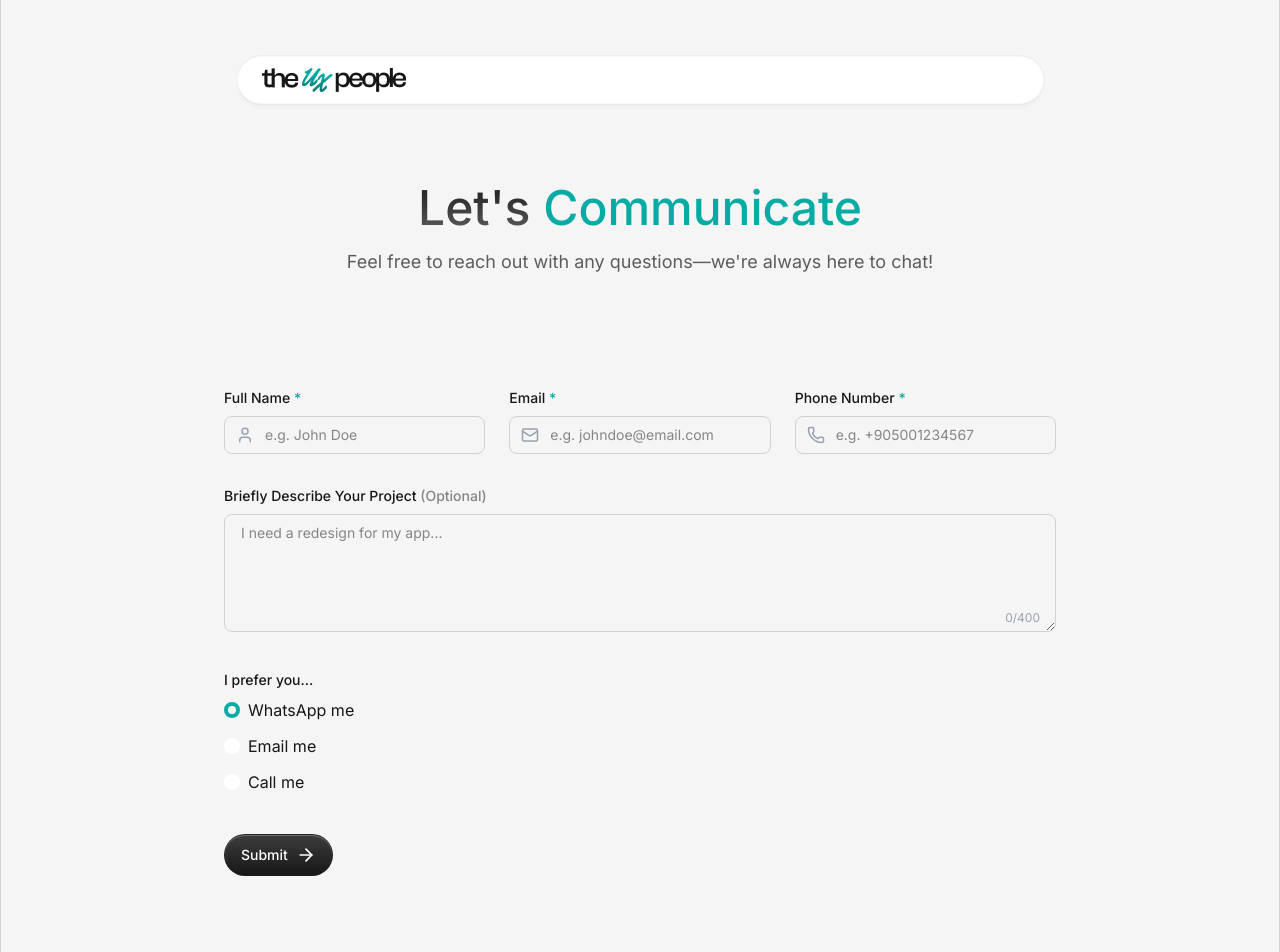
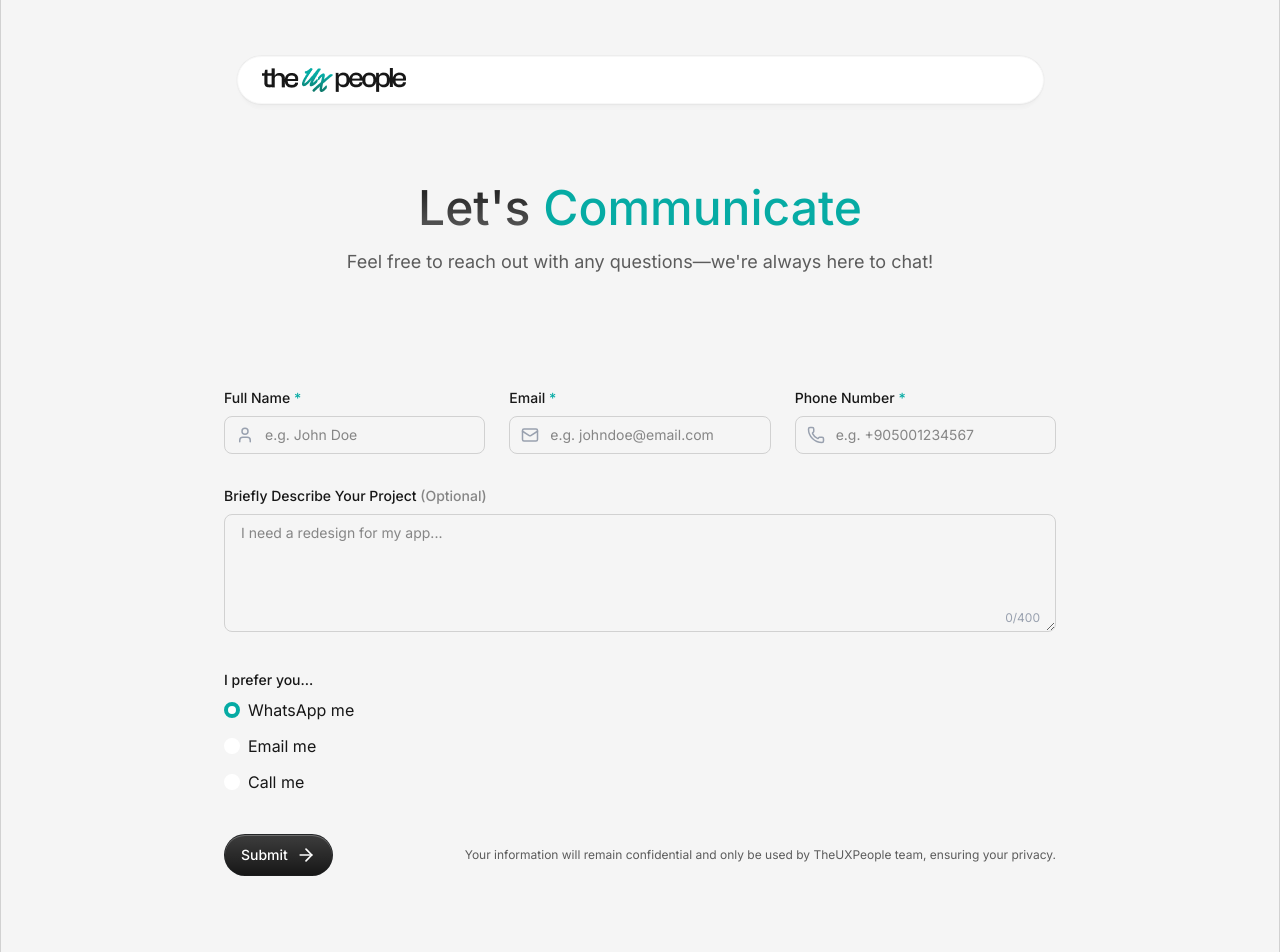
Before and after one commit to uxppl/theuxpeople, a Next.js app: page /contact in a window 1280 px wide. Shown: the top 952 px of the page. Built offline with nearby package versions, Linux system fonts and the light colour scheme; no server answers.

Commit message:
update privacy

```diff
--- a/app/contact/page.tsx
+++ b/app/contact/page.tsx
@@ -223,7 +223,7 @@ const Contact = () => {
             ))}
           </div>
         </div>
-        <div className="flex  pt-2">
+        <div className="flex justify-between items-center  pt-2">
           <Button
             iconPosition="right"
             icon={
@@ -237,6 +237,10 @@ const Contact = () => {
           >
             Submit
           </Button>
+          <p className="text-xs text-sub-color">
+            Your information will remain confidential and only be used by
+            TheUXPeople team, ensuring your privacy.
+          </p>
         </div>
       </form>
     </div>
```
